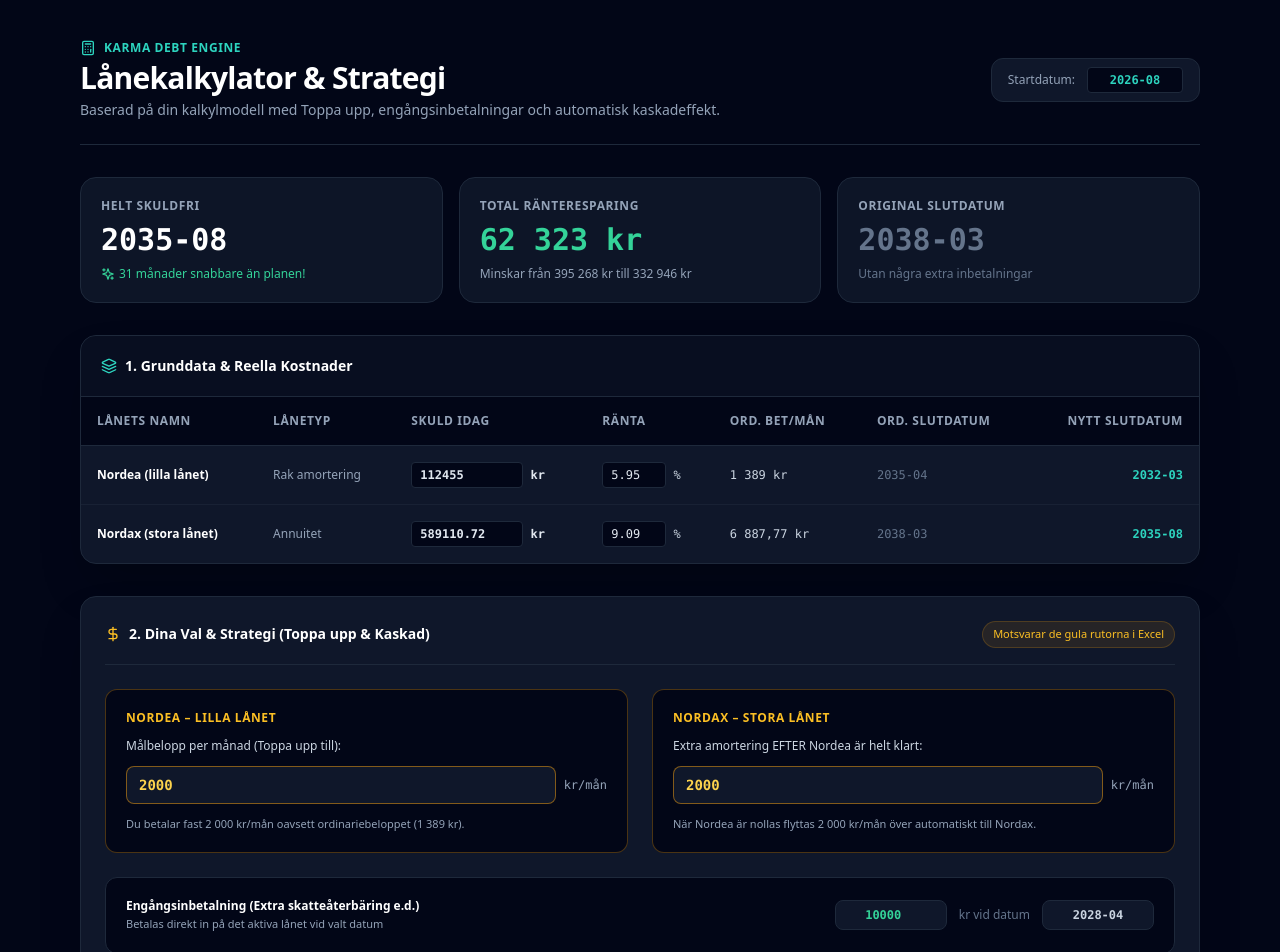
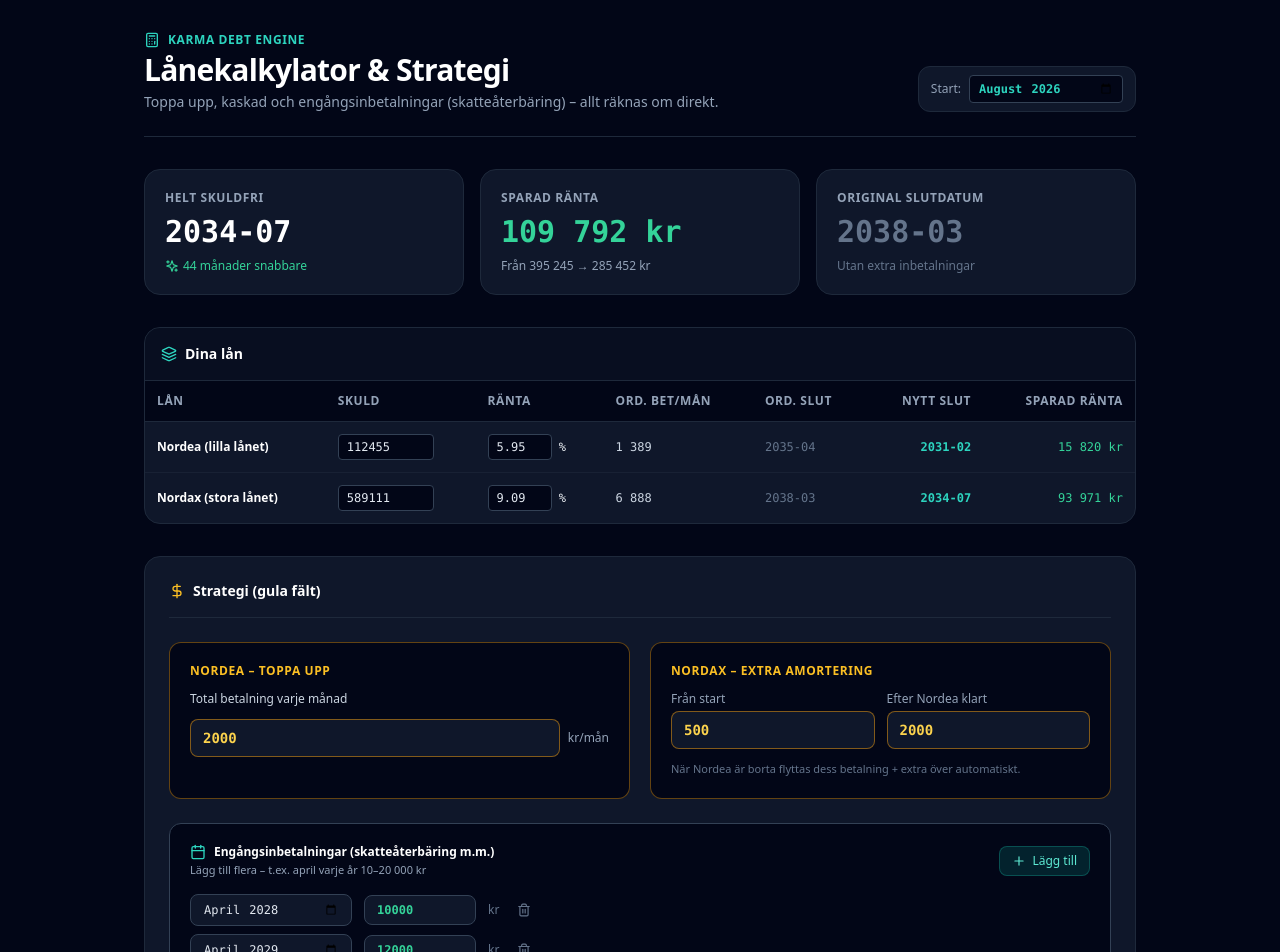
Before and after one commit to jonjys/debt-optimizer-standalone, a Next.js app: page / in a window 1280 px wide. Shown: the top 952 px of the page. Built offline with nearby package versions, Linux system fonts and the light colour scheme.

Commit message:
Update DebtOptimizerView.tsx

```diff
--- a/components/debt-optimizer/DebtOptimizerView.tsx
+++ b/components/debt-optimizer/DebtOptimizerView.tsx
@@ -1,13 +1,12 @@
-// components/debt-optimizer/DebtOptimizerView.tsx
 "use client";
 
 import React, { useState, useMemo } from "react";
 import {
-  Calculator, Calendar, TrendingDown, ArrowRight, CheckCircle2,
-  Sparkles, DollarSign, Layers
+  Calculator, Sparkles, DollarSign, Layers, Plus, Trash2,
+  Calendar, TrendingDown, ArrowRight
 } from "lucide-react";
 import { calculateExcelStrategy } from "@/lib/debt-optimizer/engine";
-import type { Loan, StrategyInput } from "@/lib/debt-optimizer/types";
+import type { Loan, OneTimePayment } from "@/lib/debt-optimizer/types";
 
 export function DebtOptimizerView() {
   const [loans, setLoans] = useState<Loan[]>([
@@ -16,7 +15,7 @@ export function DebtOptimizerView() {
       name: "Nordea (lilla lånet)",
       loanType: "Rak amortering",
       balance: 112455,
-      interestRate: 0.0595, // 5.95%
+      interestRate: 0.0595,
       currentMonthlyPayment: 1389,
       targetMonthlyPayment: 2000,
     },
@@ -24,131 +23,144 @@ export function DebtOptimizerView() {
       id: "nordax",
       name: "Nordax (stora lånet)",
       loanType: "Annuitet",
-      balance: 589110.72,
-      interestRate: 0.0909, // 9.09%
-      currentMonthlyPayment: 6887.77,
-      extraPaymentFromStart: 0,
+      balance: 589111,
+      interestRate: 0.0909,
+      currentMonthlyPayment: 6888,
+      extraPaymentFromStart: 500,
       extraPaymentAfterFreed: 2000,
     },
   ]);
 
-  const [oneTimeAmount, setOneTimeAmount] = useState<number>(10000);
-  const [oneTimeDate, setOneTimeDate] = useState<string>("2028-04");
-  const [startDate, setStartDate] = useState<string>("2026-08");
+  const [oneTimePayments, setOneTimePayments] = useState<OneTimePayment[]>([
+    { id: "1", date: "2028-04", amount: 10000 },
+    { id: "2", date: "2029-04", amount: 12000 },
+  ]);
+
+  const [startDate, setStartDate] = useState("2026-08");
 
   const result = useMemo(() => {
     return calculateExcelStrategy({
       loans,
-      oneTimePaymentAmount: oneTimeAmount,
-      oneTimePaymentDate: oneTimeDate,
+      oneTimePayments,
       startDate,
     });
-  }, [loans, oneTimeAmount, oneTimeDate, startDate]);
+  }, [loans, oneTimePayments, startDate]);
 
   const handleUpdateLoan = (id: string, field: keyof Loan, val: any) => {
-    setLoans(loans.map((l) => (l.id === id ? { ...l, [field]: val } : l)));
+    setLoans((prev) => prev.map((l) => (l.id === id ? { ...l, [field]: val } : l)));
+  };
+
+  const addOneTime = () => {
+    const id = Date.now().toString();
+    setOneTimePayments((prev) => [...prev, { id, date: "2028-04", amount: 10000 }]);
+  };
+
+  const updateOneTime = (id: string, field: "date" | "amount", val: string | number) => {
+    setOneTimePayments((prev) =>
+      prev.map((p) => (p.id === id ? { ...p, [field]: val } : p))
+    );
+  };
+
+  const removeOneTime = (id: string) => {
+    setOneTimePayments((prev) => prev.filter((p) => p.id !== id));
   };
 
   return (
-    <div className="max-w-6xl mx-auto space-y-8 py-10 px-4 font-sans text-slate-100">
-
+    <div className="max-w-5xl mx-auto space-y-8 py-8 px-4 font-sans text-slate-100">
       {/* Header */}
-      <div className="border-b border-slate-800 pb-6 flex flex-col md:flex-row md:items-center justify-between gap-4">
+      <div className="border-b border-slate-800 pb-6 flex flex-col md:flex-row md:items-end justify-between gap-4">
         <div>
           <div className="flex items-center gap-2 text-teal-400 text-xs font-bold uppercase tracking-wider mb-1">
             <Calculator className="w-4 h-4" /> Karma Debt Engine
           </div>
           <h1 className="text-3xl font-black text-white tracking-tight">Lånekalkylator & Strategi</h1>
           <p className="text-slate-400 text-sm mt-1">
-            Baserad på din kalkylmodell med Toppa upp, engångsinbetalningar och automatisk kaskadeffekt.
+            Toppa upp, kaskad och engångsinbetalningar (skatteåterbäring) – allt räknas om direkt.
           </p>
         </div>
-        <div className="bg-slate-900 border border-slate-800 px-4 py-2 rounded-xl flex items-center gap-3">
-          <span className="text-xs text-slate-400">Startdatum:</span>
+        <div className="flex items-center gap-2 bg-slate-900 border border-slate-800 px-3 py-2 rounded-xl">
+          <span className="text-xs text-slate-400">Start:</span>
           <input
-            type="text"
+            type="month"
             value={startDate}
             onChange={(e) => setStartDate(e.target.value)}
-            className="bg-slate-950 border border-slate-800 rounded px-2 py-1 text-xs font-mono font-bold text-teal-400 w-24 text-center"
+            className="bg-slate-950 border border-slate-700 rounded px-2 py-1 text-xs font-mono font-bold text-teal-400"
           />
         </div>
       </div>
 
-      {/* Sektion 1: KPI Resultat-kort */}
+      {/* KPI cards */}
       <div className="grid grid-cols-1 md:grid-cols-3 gap-4">
-        <div className="bg-slate-900/90 border border-slate-800 rounded-2xl p-5 relative overflow-hidden">
-          <div className="text-xs font-bold text-slate-400 uppercase tracking-wider">Helt Skuldfri</div>
+        <div className="bg-slate-900 border border-slate-800 rounded-2xl p-5">
+          <div className="text-xs font-bold text-slate-400 uppercase tracking-wider">Helt skuldfri</div>
           <div className="text-3xl font-black text-white mt-2 font-mono">{result.newFreedomDate}</div>
           <div className="text-xs text-emerald-400 mt-2 flex items-center gap-1 font-medium">
-            <Sparkles className="w-3.5 h-3.5" /> {result.totalMonthsSaved} månader snabbare än planen!
+            <Sparkles className="w-3.5 h-3.5" /> {result.totalMonthsSaved} månader snabbare
           </div>
         </div>
-
-        <div className="bg-slate-900/90 border border-slate-800 rounded-2xl p-5 relative overflow-hidden">
-          <div className="text-xs font-bold text-slate-400 uppercase tracking-wider">Total Ränteresparing</div>
+        <div className="bg-slate-900 border border-slate-800 rounded-2xl p-5">
+          <div className="text-xs font-bold text-slate-400 uppercase tracking-wider">Sparad ränta</div>
           <div className="text-3xl font-black text-emerald-400 mt-2 font-mono">
             {result.totalInterestSaved.toLocaleString("sv-SE")} kr
           </div>
           <div className="text-xs text-slate-400 mt-2">
-            Minskar från {result.totalOriginalInterest.toLocaleString("sv-SE")} kr till {result.totalNewInterest.toLocaleString("sv-SE")} kr
+            Från {result.totalOriginalInterest.toLocaleString("sv-SE")} → {result.totalNewInterest.toLocaleString("sv-SE")} kr
           </div>
         </div>
-
-        <div className="bg-slate-900/90 border border-slate-800 rounded-2xl p-5 relative overflow-hidden">
-          <div className="text-xs font-bold text-slate-400 uppercase tracking-wider">Original Slutdatum</div>
+        <div className="bg-slate-900 border border-slate-800 rounded-2xl p-5">
+          <div className="text-xs font-bold text-slate-400 uppercase tracking-wider">Original slutdatum</div>
           <div className="text-3xl font-black text-slate-500 mt-2 font-mono">{result.originalFreedomDate}</div>
-          <div className="text-xs text-slate-500 mt-2">Utan några extra inbetalningar</div>
+          <div className="text-xs text-slate-500 mt-2">Utan extra inbetalningar</div>
         </div>
       </div>
 
-      {/* Sektion 2: Original vs Strategi Tabell */}
-      <div className="bg-slate-900 border border-slate-800 rounded-2xl overflow-hidden shadow-2xl">
-        <div className="p-5 border-b border-slate-800 bg-slate-950/50 flex items-center justify-between">
+      {/* Loans table */}
+      <div className="bg-slate-900 border border-slate-800 rounded-2xl overflow-hidden">
+        <div className="p-4 border-b border-slate-800 bg-slate-950/50">
           <h2 className="text-sm font-bold text-white flex items-center gap-2">
-            <Layers className="w-4 h-4 text-teal-400" /> 1. Grunddata & Reella Kostnader
+            <Layers className="w-4 h-4 text-teal-400" /> Dina lån
           </h2>
         </div>
-
         <div className="overflow-x-auto">
-          <table className="w-full text-left text-xs text-slate-300">
+          <table className="w-full text-left text-xs">
             <thead className="bg-slate-950 text-slate-400 font-semibold uppercase tracking-wider border-b border-slate-800">
               <tr>
-                <th className="p-4">Lånets Namn</th>
-                <th className="p-4">Lånetyp</th>
-                <th className="p-4">Skuld Idag</th>
-                <th className="p-4">Ränta</th>
-                <th className="p-4">Ord. Bet/mån</th>
-                <th className="p-4">Ord. Slutdatum</th>
-                <th className="p-4 text-right">Nytt Slutdatum</th>
+                <th className="p-3">Lån</th>
+                <th className="p-3">Skuld</th>
+                <th className="p-3">Ränta</th>
+                <th className="p-3">Ord. bet/mån</th>
+                <th className="p-3">Ord. slut</th>
+                <th className="p-3 text-right">Nytt slut</th>
+                <th className="p-3 text-right">Sparad ränta</th>
               </tr>
             </thead>
             <tbody className="divide-y divide-slate-800/60 font-mono">
               {loans.map((loan) => {
                 const res = result.loanResults.find((r) => r.id === loan.id);
                 return (
-                  <tr key={loan.id} className="hover:bg-slate-800/30 transition">
-                    <td className="p-4 font-sans font-bold text-white">{loan.name}</td>
-                    <td className="p-4 font-sans text-slate-400">{loan.loanType}</td>
-                    <td className="p-4 font-bold text-slate-200">
+                  <tr key={loan.id} className="hover:bg-slate-800/20">
+                    <td className="p-3 font-sans font-bold text-white">{loan.name}</td>
+                    <td className="p-3">
                       <input
                         type="number"
                         value={loan.balance}
                         onChange={(e) => handleUpdateLoan(loan.id, "balance", Number(e.target.value))}
-                        className="bg-slate-950 border border-slate-800 rounded px-2 py-1 text-xs w-28 text-slate-200"
-                      /> kr
+                        className="bg-slate-950 border border-slate-700 rounded px-2 py-1 w-24 text-slate-200"
+                      />
                     </td>
-                    <td className="p-4 text-slate-300">
+                    <td className="p-3">
                       <input
                         type="number"
                         step="0.01"
                         value={(loan.interestRate * 100).toFixed(2)}
                         onChange={(e) => handleUpdateLoan(loan.id, "interestRate", Number(e.target.value) / 100)}
-                        className="bg-slate-950 border border-slate-800 rounded px-2 py-1 text-xs w-16 text-slate-200"
+                        className="bg-slate-950 border border-slate-700 rounded px-2 py-1 w-16 text-slate-200"
                       /> %
                     </td>
-                    <td className="p-4 text-slate-300">{loan.currentMonthlyPayment.toLocaleString("sv-SE")} kr</td>
-                    <td className="p-4 text-slate-500">{res?.originalEndDate}</td>
-                    <td className="p-4 text-right font-bold text-teal-400">{res?.newEndDate}</td>
+                    <td className="p-3 text-slate-300">{loan.currentMonthlyPayment.toLocaleString("sv-SE")}</td>
+                    <td className="p-3 text-slate-500">{res?.originalEndDate}</td>
+                    <td className="p-3 text-right font-bold text-teal-400">{res?.newEndDate}</td>
+                    <td className="p-3 text-right text-emerald-400">{res?.interestSaved.toLocaleString("sv-SE")} kr</td>
                   </tr>
                 );
               })}
@@ -157,86 +169,124 @@ export function DebtOptimizerView() {
         </div>
       </div>
 
-      {/* Sektion 3: Dina Val & Strategi (Gula fält) */}
-      <div className="bg-slate-900 border border-slate-800 rounded-2xl p-6 space-y-6 shadow-2xl">
+      {/* Strategy inputs */}
+      <div className="bg-slate-900 border border-slate-800 rounded-2xl p-6 space-y-6">
         <div className="flex items-center justify-between border-b border-slate-800 pb-4">
           <h2 className="text-sm font-bold text-white flex items-center gap-2">
-            <DollarSign className="w-4 h-4 text-amber-400" /> 2. Dina Val & Strategi (Toppa upp & Kaskad)
+            <DollarSign className="w-4 h-4 text-amber-400" /> Strategi (gula fält)
           </h2>
-          <span className="text-[11px] bg-amber-500/10 text-amber-400 border border-amber-500/20 px-2.5 py-1 rounded-full font-medium">
-            Motsvarar de gula rutorna i Excel
-          </span>
         </div>
 
-        <div className="grid grid-cols-1 md:grid-cols-2 gap-6">
-
-          {/* Nordea Inställning */}
-          <div className="bg-slate-950 border border-amber-500/30 rounded-xl p-5 space-y-3 relative">
-            <div className="text-xs font-bold text-amber-400 uppercase tracking-wider">Nordea – Lilla lånet</div>
-            <label className="block text-xs text-slate-300 font-medium">
-              Målbelopp per månad (Toppa upp till):
-            </label>
+        <div className="grid grid-cols-1 md:grid-cols-2 gap-5">
+          {/* Nordea */}
+          <div className="bg-slate-950 border border-amber-500/40 rounded-xl p-5 space-y-3">
+            <div className="text-xs font-bold text-amber-400 uppercase tracking-wider">Nordea – Toppa upp</div>
+            <label className="block text-xs text-slate-300">Total betalning varje månad</label>
             <div className="flex items-center gap-2">
               <input
                 type="number"
-                value={loans[0]?.targetMonthlyPayment || 2000}
+                value={loans[0]?.targetMonthlyPayment ?? 2000}
                 onChange={(e) => handleUpdateLoan(loans[0].id, "targetMonthlyPayment", Number(e.target.value))}
-                className="bg-slate-900 border border-amber-500/50 rounded-lg px-3 py-2 text-sm font-bold font-mono text-amber-300 w-full focus:outline-none focus:border-amber-400"
+                className="bg-slate-900 border border-amber-500/50 rounded-lg px-3 py-2 text-sm font-bold font-mono text-amber-300 w-full"
               />
-              <span className="text-xs text-slate-400 font-mono">kr/mån</span>
+              <span className="text-xs text-slate-400">kr/mån</span>
             </div>
-            <p className="text-[11px] text-slate-400">
-              Du betalar fast 2 000 kr/mån oavsett ordinariebeloppet (1 389 kr).
-            </p>
           </div>
 
-          {/* Nordax Inställning */}
-          <div className="bg-slate-950 border border-amber-500/30 rounded-xl p-5 space-y-3">
-            <div className="text-xs font-bold text-amber-400 uppercase tracking-wider">Nordax – Stora lånet</div>
-            <label className="block text-xs text-slate-300 font-medium">
-              Extra amortering EFTER Nordea är helt klart:
-            </label>
-            <div className="flex items-center gap-2">
-              <input
-                type="number"
-                value={loans[1]?.extraPaymentAfterFreed || 2000}
-                onChange={(e) => handleUpdateLoan(loans[1].id, "extraPaymentAfterFreed", Number(e.target.value))}
-                className="bg-slate-900 border border-amber-500/50 rounded-lg px-3 py-2 text-sm font-bold font-mono text-amber-300 w-full focus:outline-none focus:border-amber-400"
-              />
-              <span className="text-xs text-slate-400 font-mono">kr/mån</span>
+          {/* Nordax extras */}
+          <div className="bg-slate-950 border border-amber-500/40 rounded-xl p-5 space-y-3">
+            <div className="text-xs font-bold text-amber-400 uppercase tracking-wider">Nordax – Extra amortering</div>
+            <div className="grid grid-cols-2 gap-3">
+              <div>
+                <label className="block text-xs text-slate-400 mb-1">Från start</label>
+                <input
+                  type="number"
+                  value={loans[1]?.extraPaymentFromStart ?? 0}
+                  onChange={(e) => handleUpdateLoan(loans[1].id, "extraPaymentFromStart", Number(e.target.value))}
+                  className="bg-slate-900 border border-amber-500/50 rounded-lg px-3 py-2 text-sm font-bold font-mono text-amber-300 w-full"
+                />
+              </div>
+              <div>
+                <label className="block text-xs text-slate-400 mb-1">Efter Nordea klart</label>
+                <input
+                  type="number"
+                  value={loans[1]?.extraPaymentAfterFreed ?? 2000}
+                  onChange={(e) => handleUpdateLoan(loans[1].id, "extraPaymentAfterFreed", Number(e.target.value))}
+                  className="bg-slate-900 border border-amber-500/50 rounded-lg px-3 py-2 text-sm font-bold font-mono text-amber-300 w-full"
+                />
+              </div>
             </div>
-            <p className="text-[11px] text-slate-400">
-              När Nordea är nollas flyttas 2 000 kr/mån över automatiskt till Nordax.
-            </p>
-          </div>
-
-        </div>
-
-        {/* Engångsinbetalning */}
-        <div className="bg-slate-950 border border-slate-800 rounded-xl p-5 flex flex-col md:flex-row items-center justify-between gap-4">
-          <div>
-            <div className="text-xs font-bold text-white">Engångsinbetalning (Extra skatteåterbäring e.d.)</div>
-            <div className="text-[11px] text-slate-400 mt-0.5">Betalas direkt in på det aktiva lånet vid valt datum</div>
-          </div>
-          <div className="flex items-center gap-3">
-            <input
-              type="number"
-              value={oneTimeAmount}
-              onChange={(e) => setOneTimeAmount(Number(e.target.value))}
-              className="bg-slate-900 border border-slate-800 rounded-lg px-3 py-1.5 text-xs font-mono font-bold text-emerald-400 w-28 text-center"
-            />
-            <span className="text-xs text-slate-500">kr vid datum</span>
-            <input
-              type="text"
-              value={oneTimeDate}
-              onChange={(e) => setOneTimeDate(e.target.value)}
-              className="bg-slate-900 border border-slate-800 rounded-lg px-3 py-1.5 text-xs font-mono font-bold text-slate-300 w-28 text-center"
-            />
+            <p className="text-[11px] text-slate-500">När Nordea är borta flyttas dess betalning + extra över automatiskt.</p>
           </div>
         </div>
 
+        {/* Multiple one-time payments */}
+        <div className="bg-slate-950 border border-slate-700 rounded-xl p-5 space-y-4">
+          <div className="flex items-center justify-between">
+            <div>
+              <div className="text-xs font-bold text-white flex items-center gap-2">
+                <Calendar className="w-4 h-4 text-teal-400" /> Engångsinbetalningar (skatteåterbäring m.m.)
+              </div>
+              <p className="text-[11px] text-slate-400 mt-0.5">Lägg till flera – t.ex. april varje år 10–20 000 kr</p>
+            </div>
+            <button
+              onClick={addOneTime}
+              className="flex items-center gap-1.5 text-xs bg-teal-600/20 hover:bg-teal-600/30 text-teal-300 border border-teal-500/30 px-3 py-1.5 rounded-lg transition"
+            >
+              <Plus className="w-3.5 h-3.5" /> Lägg till
+            </button>
+          </div>
+
+          <div className="space-y-2">
+            {oneTimePayments.map((p) => (
+              <div key={p.id} className="flex items-center gap-3 flex-wrap">
+                <input
+                  type="month"
+                  value={p.date}
+                  onChange={(e) => updateOneTime(p.id, "date", e.target.value)}
+                  className="bg-slate-900 border border-slate-700 rounded-lg px-3 py-1.5 text-xs font-mono text-slate-200"
+                />
+                <input
+                  type="number"
+                  value={p.amount}
+                  onChange={(e) => updateOneTime(p.id, "amount", Number(e.target.value))}
+                  className="bg-slate-900 border border-slate-700 rounded-lg px-3 py-1.5 text-xs font-mono font-bold text-emerald-400 w-28"
+                />
+                <span className="text-xs text-slate-500">kr</span>
+                <button
+                  onClick={() => removeOneTime(p.id)}
+                  className="p-1.5 text-slate-500 hover:text-red-400 transition"
+                >
+                  <Trash2 className="w-3.5 h-3.5" />
+                </button>
+              </div>
+            ))}
+            {oneTimePayments.length === 0 && (
+              <p className="text-xs text-slate-500 italic">Inga engångsinbetalningar tillagda ännu.</p>
+            )}
+          </div>
+        </div>
       </div>
 
+      {/* Summary per loan */}
+      <div className="bg-slate-900 border border-slate-800 rounded-2xl p-5">
+        <h2 className="text-sm font-bold text-white mb-4 flex items-center gap-2">
+          <TrendingDown className="w-4 h-4 text-teal-400" /> Avbetalningsplan
+        </h2>
+        <div className="space-y-3">
+          {result.loanResults.map((r) => (
+            <div key={r.id} className="flex flex-col sm:flex-row sm:items-center justify-between gap-2 py-2 border-b border-slate-800 last:border-0">
+              <div className="font-medium text-white">{r.name}</div>
+              <div className="flex items-center gap-4 text-xs font-mono">
+                <span className="text-slate-500">{r.originalEndDate}</span>
+                <ArrowRight className="w-3.5 h-3.5 text-slate-600" />
+                <span className="text-teal-400 font-bold">{r.newEndDate}</span>
+                <span className="text-emerald-400">−{r.interestSaved.toLocaleString("sv-SE")} kr</span>
+              </div>
+            </div>
+          ))}
+        </div>
+      </div>
     </div>
   );
 }
```
